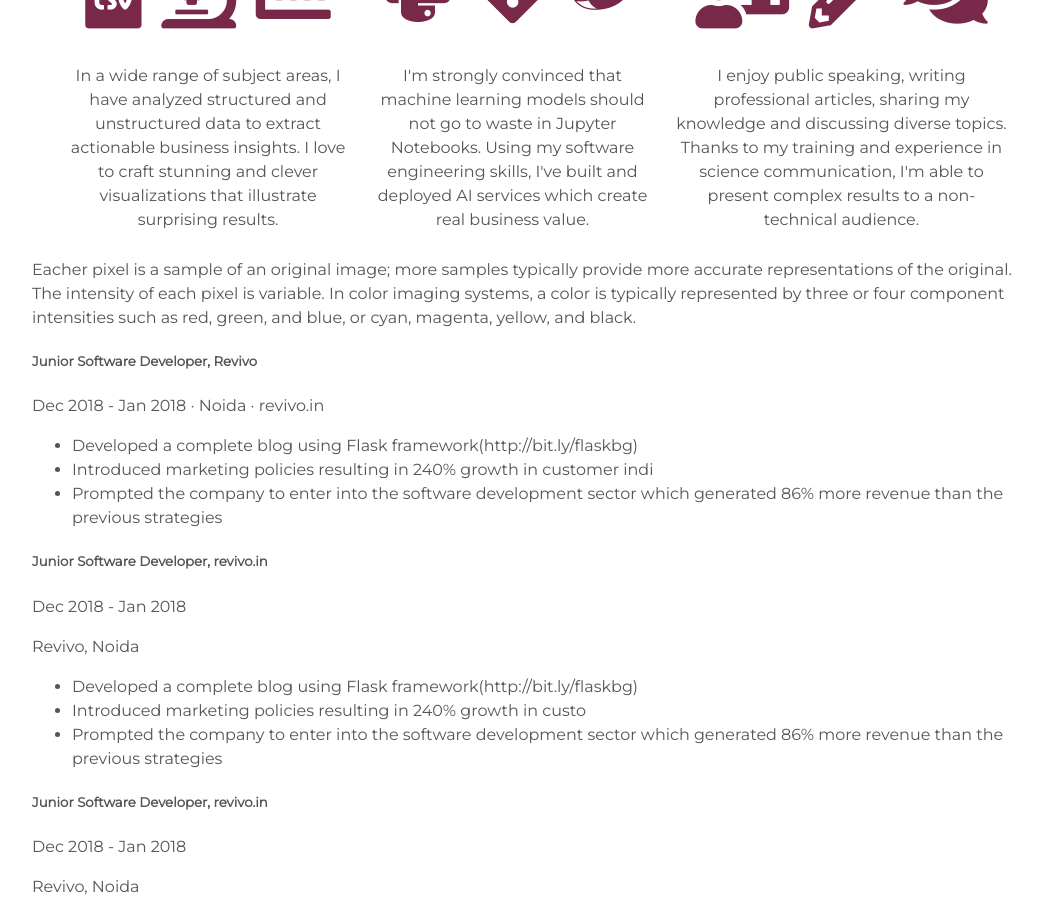
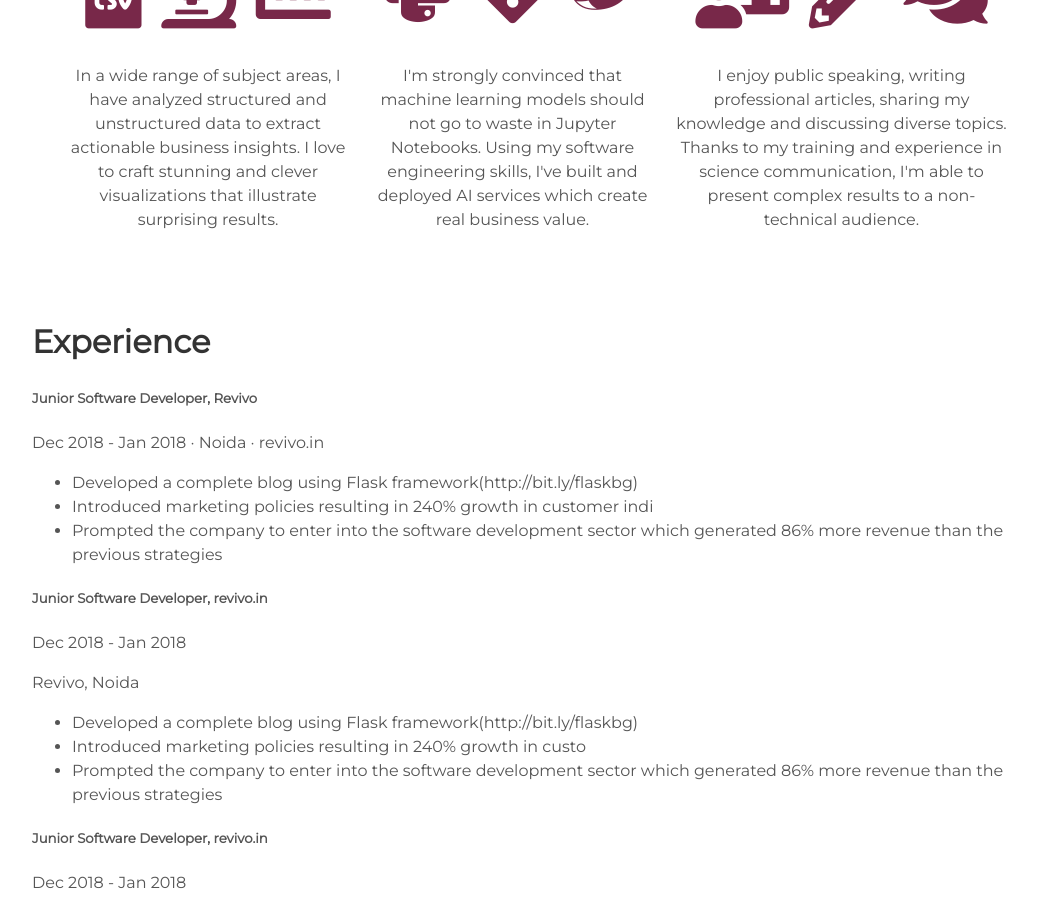
Before and after one commit to arkadee/arkadee.github.io, a Jekyll site: the page built from index.html, in a window 1280 px wide and 900 px high, scrolled down 1642 px. Shown: the whole window, without its empty margins (103-1145 px from the left). Built offline with Jekyll 4.4.1, drawn with Linux system fonts in a browser that asks for light colours.

Commit message:
Update experience.html

```diff
--- a/_includes/experience.html
+++ b/_includes/experience.html
@@ -1,7 +1,7 @@
 <div style="margin-left: 135px; margin-right: 135px;">
 
 <div>
-        Eacher pixel is a sample of an original image; more samples typically provide more accurate representations of the original. The intensity of each pixel is variable. In color imaging systems, a color is typically represented by three or four component intensities such as red, green, and blue, or cyan, magenta, yellow, and black.
+        <h2>Experience</h2>
 </div>
 
 <div>
```
